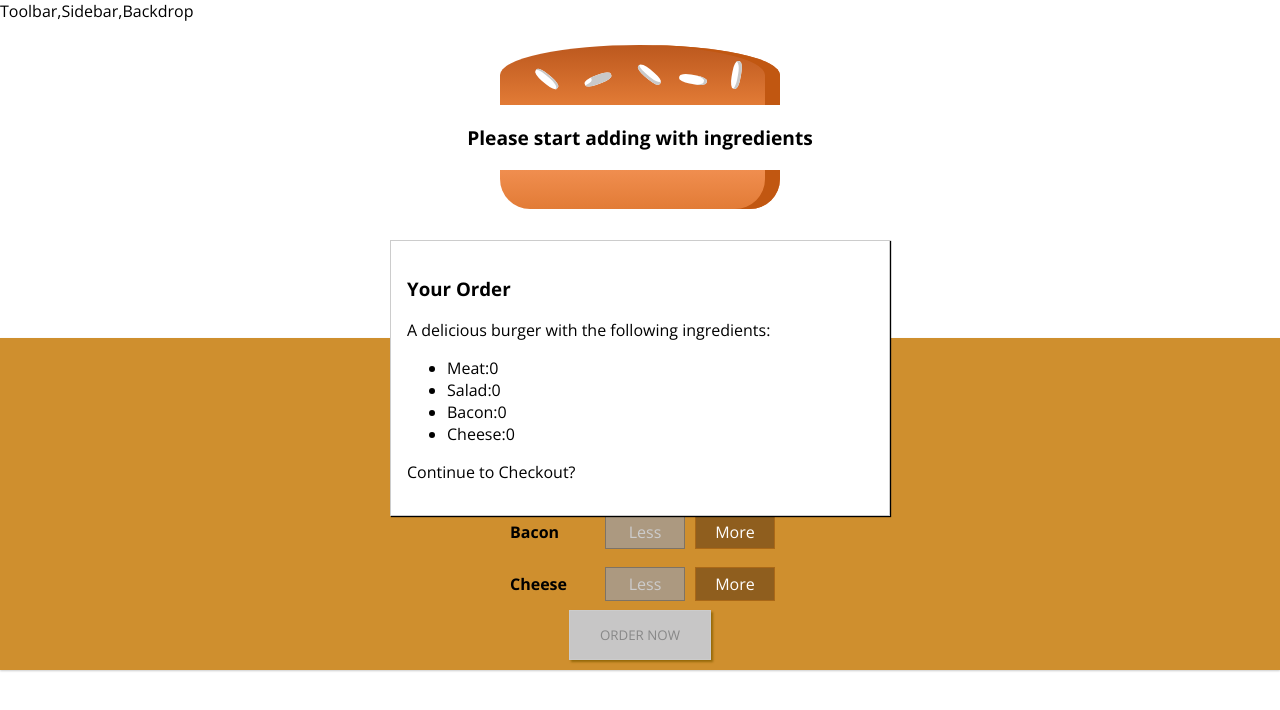
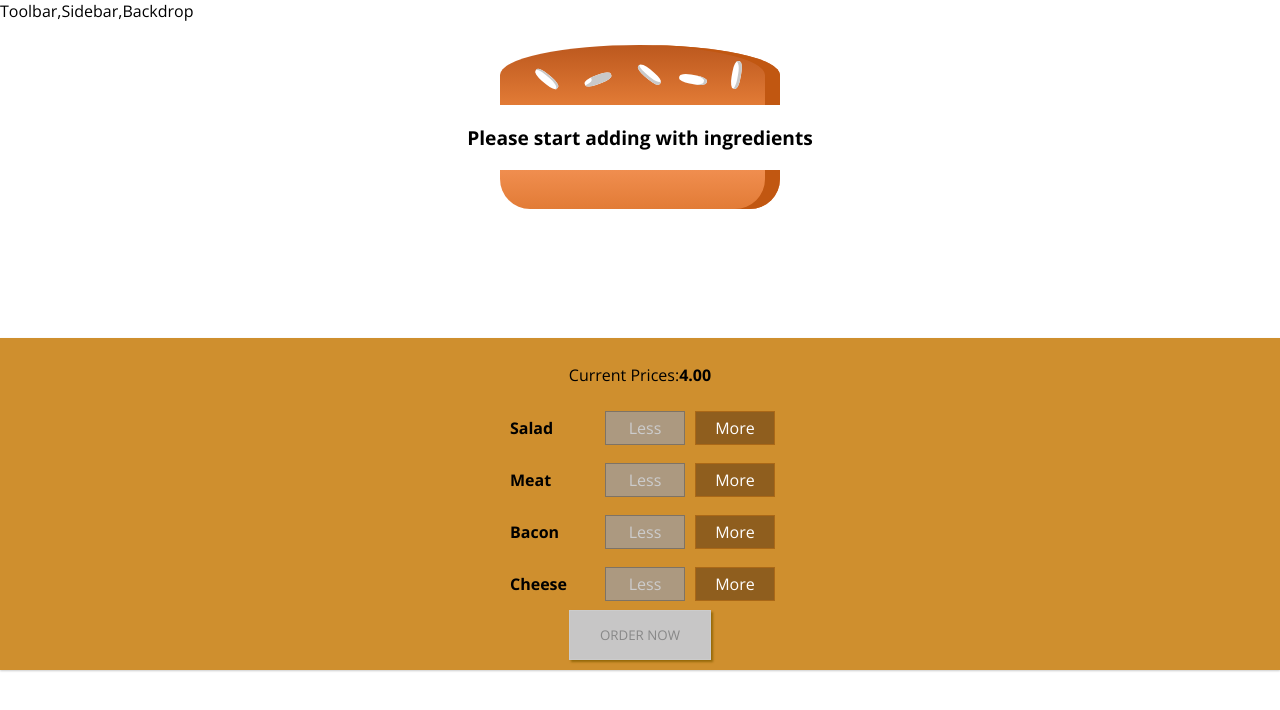
Before and after one commit to aravinthdev/Burger, a React (Create React App) app: page / in a window 1280 px wide. Shown: the top 710 px of the page. Built offline with nearby package versions, Linux system fonts and the light colour scheme.

Commit message:
Showing & Hiding the model

```diff
--- a/src/components/Burger/BuildControls/BuildControls.js
+++ b/src/components/Burger/BuildControls/BuildControls.js
@@ -21,7 +21,7 @@
                 disabled={props.disabled[ctrl.type]}
             />
         ))}
-        <button className={classes.OrderButton} disabled={!props.purchasable}>ORDER NOW</button>
+        <button className={classes.OrderButton} disabled={!props.purchasable} onClick={props.ordered}>ORDER NOW</button>
     </div>
 )
 
--- a/src/components/UI/Modal/Modal.js
+++ b/src/components/UI/Modal/Modal.js
@@ -2,7 +2,13 @@
 import classes from './Modal.module.css'
 
 const modal = (props) => (
-    <div className={classes.Modal}>
+    <div
+        className={classes.Modal}
+        style={{
+            transform: props.show ? 'translateY(0)' : 'translateY(-100vh)',
+            opacity: props.show ? '1' : '0'
+        }}
+    >
         {props.children}
     </div>
 )
--- a/src/container/BurgerBuilder/BurgerBuilder.js
+++ b/src/container/BurgerBuilder/BurgerBuilder.js
@@ -20,7 +20,8 @@
             Cheese: 0
         },
         totalPrice: 4,
-        purchasable: false
+        purchasable: false,
+        purchasing: false
     }
 
     updatePurchaseState(ingredients) {
@@ -32,6 +33,10 @@
         this.setState({purchasable : sum > 0})
     }
 
+    purchasingHandler = () => {
+        this.setState({purchasing: true})
+        console.log("purchasing")
+    }
 
     addIngredientHandler = (type) => {
         const oldCount = this.state.ingredients[type];
@@ -79,7 +84,7 @@
         }
         return (
             <Auxs>
-                <Modal>
+                <Modal show={this.state.purchasing}>
                     <OrderSummary ingredients={this.state.ingredients}/>
                 </Modal>
                 <Burger ingredients={this.state.ingredients} />
@@ -89,6 +94,7 @@
                     disabled={disabledInfo}
                     purchasable={this.state.purchasable}
                     price={this.state.totalPrice}
+                    ordered={this.purchasingHandler}
 
                 />
             </Auxs>
```
Also changed, not shown: 2 other files (tests, documents, lock files or other folders).
